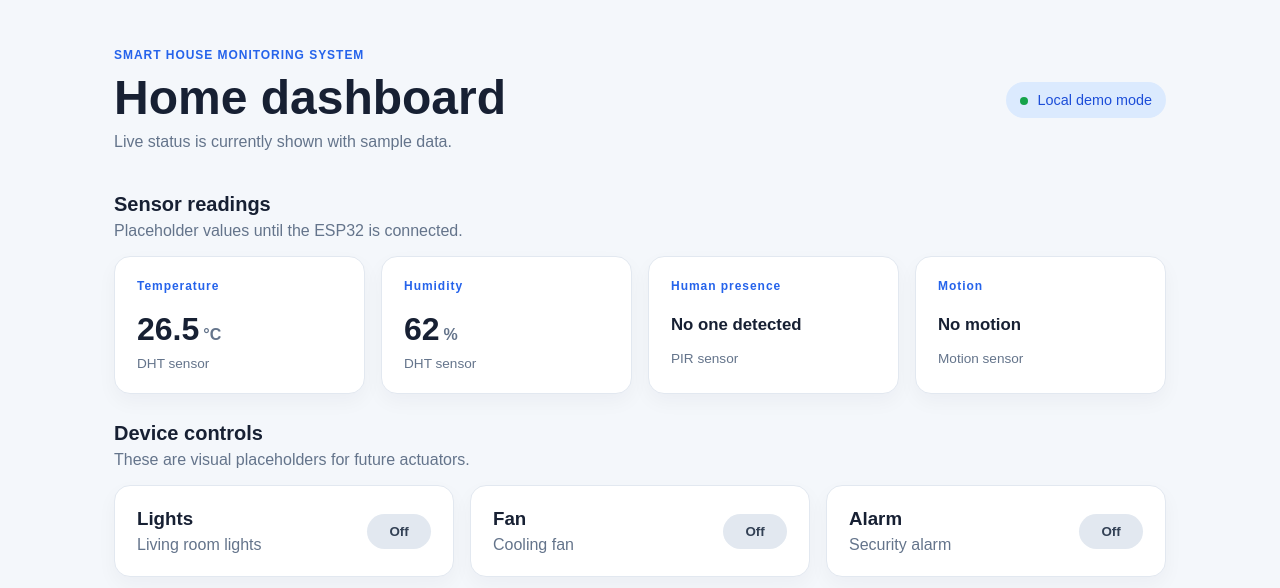
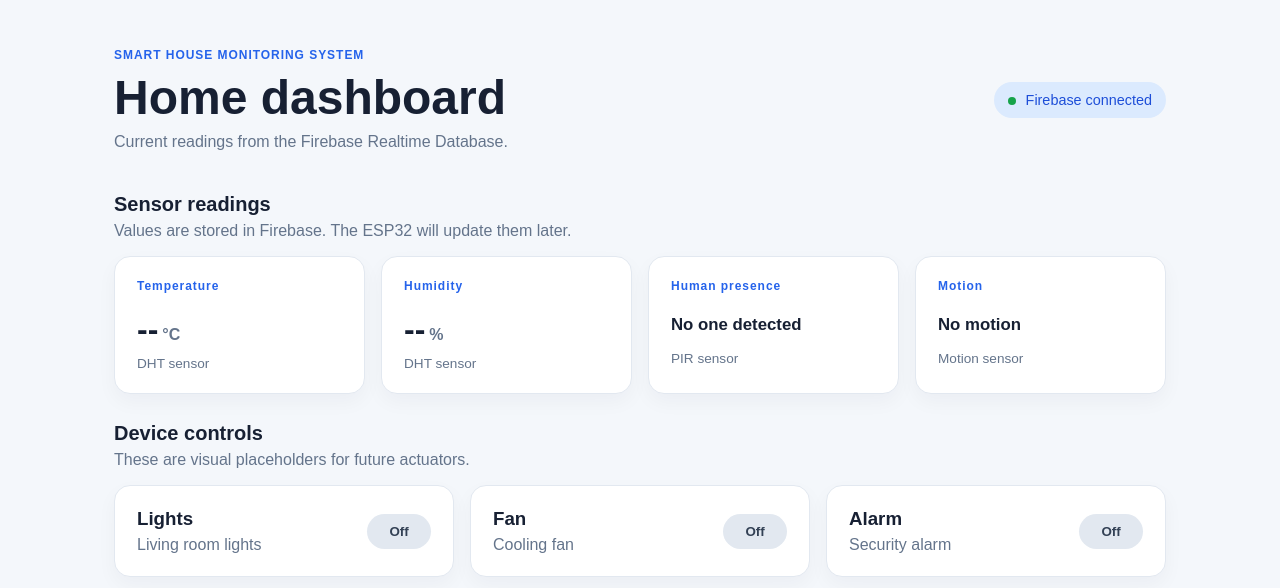
Before and after one commit to quel-exe/smart-house-monitor, a Flask app: page / in a window 1280 px wide. Shown: the top 588 px of the page. Run offline with Flask 3, Linux system fonts and the light colour scheme; data that the repository does not hold is empty.

Commit message:
Add Firebase integration and device API
Integrates Firebase Realtime Database into the app and enables device control persistence. Adds services/firebase.py (helpers to read sensors, write device states, FirebaseError, and DATABASE_URL env var) and services/__init__.py. app.py now reads live data for the dashboard and exposes a POST /api/devices/<device_name> endpoint with validation and error handling. Client JS (static/js/dashboard.js) now sends fetch requests to update device states and handle responses; templates/dashboard.html displays device states, connection status and Firebase errors; CSS adds styling for error messages. README updated with instructions to set GOOGLE_APPLICATION_CREDENTIALS and notes about FIREBASE_DATABASE_URL, and firebase-admin was added to requirements.txt.

```diff
--- a/app.py
+++ b/app.py
@@ -1,4 +1,6 @@
-from flask import Flask, render_template
+from flask import Flask, jsonify, render_template, request
+
+from services.firebase import FirebaseError, get_house_data, set_device_state
 
 
 app = Flask(__name__)
@@ -6,14 +8,31 @@ app = Flask(__name__)
 
 @app.route("/")
 def dashboard():
-    """Show the dashboard with sample values for the first project phase."""
-    sensor_data = {
-        "temperature": 26.5,
-        "humidity": 62,
-        "presence": "No one detected",
-        "motion": "No motion",
-    }
-    return render_template("dashboard.html", sensor_data=sensor_data)
+    """Show the latest Smart House data from Firebase."""
+    house_data = get_house_data()
+    return render_template(
+        "dashboard.html",
+        sensor_data=house_data["sensors"],
+        device_data=house_data["devices"],
+        firebase_error=house_data["error"],
+    )
+
+
+@app.post("/api/devices/<device_name>")
+def update_device(device_name):
+    """Save a future actuator's on/off state to Firebase."""
+    request_data = request.get_json(silent=True) or {}
+    enabled = request_data.get("enabled")
+
+    if not isinstance(enabled, bool):
+        return jsonify({"error": "The 'enabled' value must be true or false."}), 400
+
+    try:
+        set_device_state(device_name, enabled)
+    except FirebaseError as error:
+        return jsonify({"error": str(error)}), 500
+
+    return jsonify({"device": device_name, "enabled": enabled})
 
 
 if __name__ == "__main__":
--- a/requirements.txt
+++ b/requirements.txt
@@ -1 +1,2 @@
 Flask>=3.0,<4.0
+firebase-admin>=7.0,<8.0
--- /dev/null
+++ b/services/__init__.py
@@ -0,0 +1 @@
+"""Service modules used by the Smart House Flask application."""
--- a/services/firebase.py
+++ b/services/firebase.py
@@ -1,4 +1,79 @@
-"""Firebase integration will be added in a later project phase."""
+"""Small Firebase Realtime Database helpers for the Flask application."""
 
-# Keep Firebase setup and database helper functions in this file later.
-# Do not put credentials directly in source code.
+import os
+
+import firebase_admin
+from firebase_admin import credentials, db
+
+
+# This URL identifies the database; it is not a private key.
+DATABASE_URL = os.getenv(
+    "FIREBASE_DATABASE_URL",
+    "https://smart-house-monitoring-d931a-default-rtdb.asia-southeast1.firebasedatabase.app",
+)
+
+
+class FirebaseError(Exception):
+    """Raised when the application cannot read or write Firebase data."""
+
+
+def _get_database():
+    """Initialize Firebase once and return a Realtime Database reference."""
+    try:
+        firebase_admin.get_app()
+    except ValueError:
+        # GOOGLE_APPLICATION_CREDENTIALS must point to the private JSON key file.
+        # The key is deliberately not stored in this project.
+        credential = credentials.ApplicationDefault()
+        firebase_admin.initialize_app(credential, {"databaseURL": DATABASE_URL})
+
+    return db.reference("/")
+
+
+def get_house_data():
+    """Read dashboard values, keeping the page usable if Firebase is unavailable."""
+    fallback_data = {
+        "sensors": {
+            "temperature": "--",
+            "humidity": "--",
+            "presence": "Unknown",
+            "motion": "Unknown",
+        },
+        "devices": {"light": False, "fan": False, "alarm": False},
+        "error": None,
+    }
+
+    try:
+        data = _get_database().get() or {}
+        sensors = data.get("sensors", {})
+        devices = data.get("devices", {})
+
+        return {
+            "sensors": {
+                "temperature": sensors.get("temperature", "--"),
+                "humidity": sensors.get("humidity", "--"),
+                "presence": "Human detected" if sensors.get("pir") else "No one detected",
+                "motion": "Motion detected" if sensors.get("motion") else "No motion",
+            },
+            "devices": {
+                "light": devices.get("light", False),
+                "fan": devices.get("fan", False),
+                "alarm": devices.get("alarm", False),
+            },
+            "error": None,
+        }
+    except Exception as error:
+        fallback_data["error"] = f"Firebase could not be reached: {error}"
+        return fallback_data
+
+
+def set_device_state(device_name, enabled):
+    """Write one supported device state to Firebase."""
+    allowed_devices = {"light", "fan", "alarm"}
+    if device_name not in allowed_devices:
+        raise FirebaseError("Unknown device.")
+
+    try:
+        _get_database().child("devices").child(device_name).set(enabled)
+    except Exception as error:
+        raise FirebaseError(f"Could not update {device_name}: {error}") from error
--- a/static/css/style.css
+++ b/static/css/style.css
@@ -31,6 +31,9 @@ h3 { margin: 0 0 6px; }
 .subtitle, .section-heading p, .control-card p, .card-note { margin: 0; }
 .connection-status { background: var(--primary-soft); color: #1d4ed8; padding: 10px 14px; border-radius: 999px; font-size: 0.9rem; white-space: nowrap; }
 .connection-status span { display: inline-block; width: 8px; height: 8px; background: var(--success); border-radius: 50%; margin-right: 6px; }
+.connection-status.connection-error { background: #fef2f2; color: #991b1b; }
+.connection-status.connection-error span { background: var(--danger); }
+.firebase-message { margin: -20px 0 28px; border: 1px solid #fecaca; border-radius: 10px; background: #fef2f2; color: #991b1b; padding: 12px 14px; }
 .section-heading { margin: 28px 0 16px; }
 .section-heading p { margin-top: 6px; }
 .sensor-grid, .controls-grid { display: grid; grid-template-columns: repeat(4, 1fr); gap: 16px; }
--- a/static/js/dashboard.js
+++ b/static/js/dashboard.js
@@ -1,4 +1,3 @@
-// Visual-only controls for Phase 1. Later, these can send commands to Flask/ESP32.
 const controlButtons = document.querySelectorAll(".toggle-button");
 const updatedTime = document.querySelector("#updated-time");
 
@@ -10,11 +9,31 @@ function showUpdateTime() {
 }
 
 controlButtons.forEach((button) => {
-    button.addEventListener("click", () => {
+    button.addEventListener("click", async () => {
         const isOn = button.getAttribute("aria-pressed") === "true";
-        button.setAttribute("aria-pressed", String(!isOn));
-        button.classList.toggle("is-on", !isOn);
-        button.textContent = isOn ? "Off" : "On";
-        showUpdateTime();
+        const enabled = !isOn;
+
+        button.disabled = true;
+        try {
+            const response = await fetch(`/api/devices/${button.dataset.device}`, {
+                method: "POST",
+                headers: { "Content-Type": "application/json" },
+                body: JSON.stringify({ enabled }),
+            });
+            const result = await response.json();
+
+            if (!response.ok) {
+                throw new Error(result.error || "Device update failed.");
+            }
+
+            button.setAttribute("aria-pressed", String(enabled));
+            button.classList.toggle("is-on", enabled);
+            button.textContent = enabled ? "On" : "Off";
+            showUpdateTime();
+        } catch (error) {
+            window.alert(error.message);
+        } finally {
+            button.disabled = false;
+        }
     });
 });
--- a/templates/dashboard.html
+++ b/templates/dashboard.html
@@ -12,15 +12,19 @@
             <div>
                 <p class="eyebrow">SMART HOUSE MONITORING SYSTEM</p>
                 <h1>Home dashboard</h1>
-                <p class="subtitle">Live status is currently shown with sample data.</p>
+                <p class="subtitle">Current readings from the Firebase Realtime Database.</p>
             </div>
-            <div class="connection-status"><span></span> Local demo mode</div>
+            <div class="connection-status {% if firebase_error %}connection-error{% endif %}"><span></span> {{ "Firebase needs setup" if firebase_error else "Firebase connected" }}</div>
         </header>
+
+        {% if firebase_error %}
+        <p class="firebase-message" role="alert">{{ firebase_error }}</p>
+        {% endif %}
 
         <section aria-labelledby="sensor-heading">
             <div class="section-heading">
                 <h2 id="sensor-heading">Sensor readings</h2>
-                <p>Placeholder values until the ESP32 is connected.</p>
+                <p>Values are stored in Firebase. The ESP32 will update them later.</p>
             </div>
             <div class="sensor-grid">
                 <article class="card sensor-card">
@@ -54,15 +58,15 @@
             <div class="controls-grid">
                 <article class="card control-card">
                     <div><h3>Lights</h3><p>Living room lights</p></div>
-                    <button class="toggle-button" type="button" aria-pressed="false">Off</button>
+                    <button class="toggle-button {% if device_data.light %}is-on{% endif %}" type="button" data-device="light" aria-pressed="{{ device_data.light | lower }}">{{ "On" if device_data.light else "Off" }}</button>
                 </article>
                 <article class="card control-card">
                     <div><h3>Fan</h3><p>Cooling fan</p></div>
-                    <button class="toggle-button" type="button" aria-pressed="false">Off</button>
+                    <button class="toggle-button {% if device_data.fan %}is-on{% endif %}" type="button" data-device="fan" aria-pressed="{{ device_data.fan | lower }}">{{ "On" if device_data.fan else "Off" }}</button>
                 </article>
                 <article class="card control-card alarm-card">
                     <div><h3>Alarm</h3><p>Security alarm</p></div>
-                    <button class="toggle-button alarm-button" type="button" aria-pressed="false">Off</button>
+                    <button class="toggle-button alarm-button {% if device_data.alarm %}is-on{% endif %}" type="button" data-device="alarm" aria-pressed="{{ device_data.alarm | lower }}">{{ "On" if device_data.alarm else "Off" }}</button>
                 </article>
             </div>
         </section>
```
Also changed, not shown: README.md.
